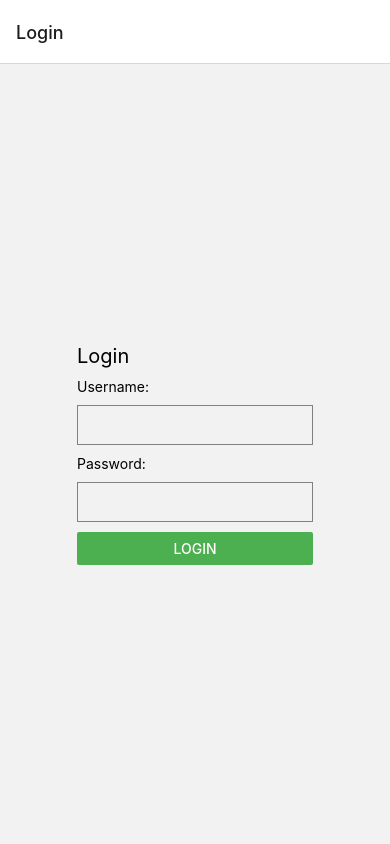
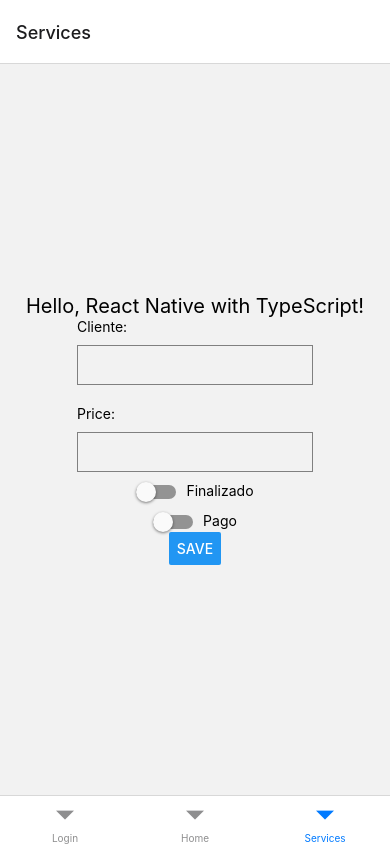
Before and after one commit to EduSantos94/ordemservice_react, a React Native app: screen /Services in a window 390 px wide. Built offline with nearby package versions, Linux system fonts and the light colour scheme.

Commit message:
atualiza login e adiciona tela de services

```diff
--- a/App.tsx
+++ b/App.tsx
@@ -1,19 +1,41 @@
-import React from 'react';
-import { NavigationContainer } from '@react-navigation/native';
-import { createStackNavigator } from '@react-navigation/stack';
+import React, { useEffect, useState } from 'react';
+import { NavigationContainer, useNavigation } from '@react-navigation/native';
 import Login from './src/components/Login';
 import HomeScreen from './src/components/HomeScreen';
-import { StyleSheet, Text, View } from 'react-native';
+import Services from './src/components/Services';
+import { StyleSheet } from 'react-native';
+import { createBottomTabNavigator } from '@react-navigation/bottom-tabs';
+import AsyncStorage from '@react-native-async-storage/async-storage';
 
-const Stack = createStackNavigator();
+const Tab = createBottomTabNavigator();
 
 export default function App() {
+  const [isLoggedIn, setIsLoggedIn] = useState<boolean | null>(null);
+
+  useEffect(() => {
+    const checkLoginStatus = async () => {
+      try {
+        const user = await AsyncStorage.getItem('user');
+        if (user !== null) {
+          setIsLoggedIn(true);
+        }
+        if (user === null) {
+          setIsLoggedIn(false);
+        }
+      } catch (error) {
+        console.error('Error checking login status:', error);
+      }
+    };
+    checkLoginStatus();
+  });
+
   return (
     <NavigationContainer>
-      <Stack.Navigator initialRouteName="Login">
-        <Stack.Screen name="Login" component={Login} />
-        <Stack.Screen name="Home" component={HomeScreen} />
-      </Stack.Navigator>
+      <Tab.Navigator initialRouteName={isLoggedIn === null ? 'Login' : isLoggedIn ? 'Home' : 'Login'}>
+        <Tab.Screen name="Login" component={Login} options={{ tabBarStyle: { display: 'none' } }} />
+        <Tab.Screen name="Home" component={HomeScreen} />
+        <Tab.Screen name="Services" component={Services} />
+      </Tab.Navigator>
     </NavigationContainer>
   );
 }
--- a/src/components/Login.tsx
+++ b/src/components/Login.tsx
@@ -1,6 +1,6 @@
 import React, { useState } from 'react';
 import { useNavigation } from '@react-navigation/native';
-import { View, Text, TextInput, Button, GestureResponderEvent } from 'react-native';
+import { View, Text, TextInput, Pressable, GestureResponderEvent } from 'react-native';
 import { StackNavigationProp } from '@react-navigation/stack';
 import AsyncStorage from '@react-native-async-storage/async-storage';
 
@@ -52,10 +52,12 @@ const Login: React.FC<LoginProps> = () => {
         setLoading(false);
         return;
       }
-      // localStorage.setItem('user_token', userData.token);
       await AsyncStorage.setItem('user_token', userData.token);
       await AsyncStorage.setItem('user', JSON.stringify(userData.user));
-      navigation.navigate('Home');
+      navigation.reset({
+        index: 0,
+        routes: [{ name: 'Home' }],
+      });
       setLoading(false);
     } catch (error) {
       console.error('Error during login:', error);
@@ -83,11 +85,18 @@ const Login: React.FC<LoginProps> = () => {
           onChangeText={(text: string) => setPassword(text)}
         />
       </View>
-      <Button
-        title="Login"
-        onPress={(event) => handleLogin(event)}
-        color="#4CAF50"
-      />
+      <Pressable
+        style={({ pressed }) => ({
+          backgroundColor: pressed ? '#45a049' : '#4CAF50',
+          padding: 10,
+          alignItems: 'center',
+          borderRadius: 5,
+        })}
+        onPress={handleLogin}
+        role="button"
+      >
+        <Text style={{ color: 'white' }}>Login</Text>
+      </Pressable>
     </View>
   );
 };
--- /dev/null
+++ b/src/components/Services.tsx
@@ -0,0 +1,79 @@
+import React, { useState } from 'react';
+import { View, Text, StyleSheet, TextInput, Switch, Button } from 'react-native';
+import AsyncStorage from '@react-native-async-storage/async-storage';
+
+const Services: React.FC = () => {
+  const [user, setUser] = useState('');
+  const [isPaid, setIsPaid] = useState(false);
+  const [isDone, setIsDone] = useState(false);
+  const [price, setPrice] = useState('');
+
+  const handleSave = async () => {
+    const user = await AsyncStorage.getItem('user');
+    const userObject = JSON.parse(user ?? '{"user_id": ""}');
+    const company_id = userObject.company_id;
+
+    // Save the data to your backend or local storage
+    console.log('Save button pressed with ', {
+      user,
+      isPaid,
+      isDone,
+      price,
+      company_id
+    });
+  };
+
+  return (
+    <View style={styles.container}>
+      <Text style={styles.text}>Hello, React Native with TypeScript!</Text>
+      <View>
+        <Text style={{ marginBottom: 10 }}>Cliente:</Text>
+        <TextInput
+          style={{ height: 40, borderColor: 'gray', borderWidth: 1, marginBottom: 10, padding: 8 }}
+          value={user}
+          onChangeText={(text: string) => setUser(text)}
+        />
+      </View>
+      <View style={{ marginTop: 10 }}>
+        <Text style={{ marginBottom: 10 }}>Price:</Text>
+        <TextInput
+          style={{ height: 40, borderColor: 'gray', borderWidth: 1, padding: 8 }}
+          value={price}
+          onChangeText={(text: string) => setPrice(text)}
+          keyboardType="numeric"
+        />
+      </View>
+      <View style={{ flexDirection: 'row', marginTop: 10 }}>
+        <Switch
+          value={isPaid}
+          onValueChange={() => setIsPaid(false)}
+          style={{ marginRight: 10 }}
+        />
+        <Text>Finalizado</Text>
+      </View>
+      <View style={{ flexDirection: 'row', marginTop: 10 }}>
+        <Switch
+          value={isDone}
+          onValueChange={() => setIsDone(false)}
+          style={{ marginRight: 10 }}
+        />
+        <Text>Pago</Text>
+      </View>
+      <Button title="Save" onPress={handleSave} />
+    </View>
+  );
+};
+
+const styles = StyleSheet.create({
+  container: {
+    flex: 1,
+    justifyContent: 'center',
+    alignItems: 'center',
+  },
+  text: {
+    fontSize: 20,
+    textAlign: 'center',
+  },
+});
+
+export default Services;
```
